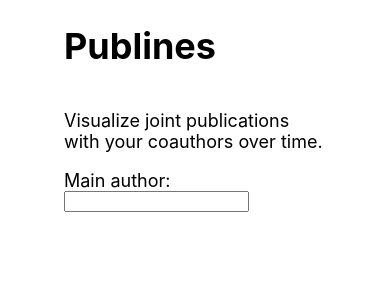
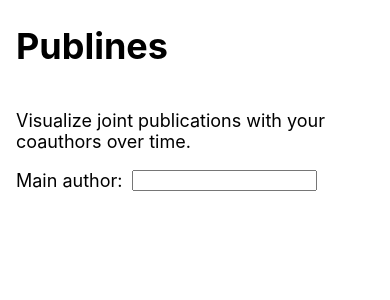
Before and after one commit to hegetim/publines, a React app: page / in a window 390 px wide. Shown: the top 300 px of the page. Built offline with nearby package versions, Linux system fonts and the light colour scheme; the HTML template or start-up script is replaced by a standard one.

Commit message:
add media queries + make enumerated labels start at 1

```diff
--- a/src/components/App.css
+++ b/src/components/App.css
@@ -1,6 +1,17 @@
 .App {
     display: grid;
-    grid-template-columns: minmax(4rem, 1fr) minmax(0, 1200px) minmax(4rem, 1fr);
+}
+
+@media (width > 1200px) {
+    .App {
+        grid-template-columns: minmax(4rem, 1fr) minmax(0, 1200px) minmax(4rem, 1fr);
+    }
+}
+
+@media (width <=1200px) {
+    .App {
+        grid-template-columns: minmax(1rem, 1fr) minmax(0, 1200px) minmax(1rem, 1fr);
+    }
 }
 
 .App h1,
--- a/src/model/StorylineDrawings.ts
+++ b/src/model/StorylineDrawings.ts
@@ -83,7 +83,7 @@ export const drawSections = (info: DrawingConfig, sections: Section[], initialPe
     for (const sect of sections) {
         if (sect.kind === 'empty') { /* ignore it */ }
         else if (sect.kind === 'meeting') {
-            const enumeratedLabel = mkEnumeratedLabel(info, sect.ordinal);
+            const enumeratedLabel = mkEnumeratedLabel(info, sect.ordinal + 1);
             const ignoreTickLabel = !sect.xTickLabel || tickLabelBuf[1] === sect.xTickLabel;
             const [enumLWidth, tickLWidth] = [labelWidth(enumeratedLabel), labelWidth(sect.xTickLabel)];
             const x = Math.max(
```
